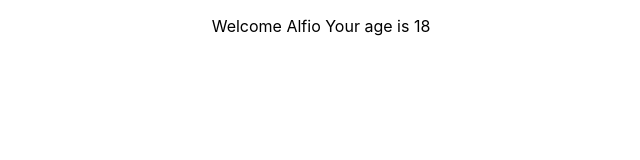
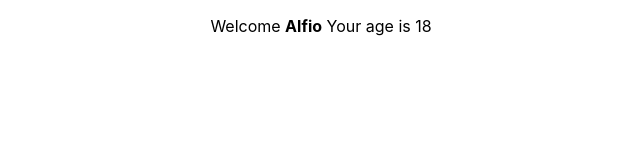
Before and after one commit to GiadaStracqualursi/react-exercises, a React (Create React App) app: page / in a window 1280 px wide. Shown: the top 160 px of the page, without its empty margins (319-959 px from the left). Built offline with nearby package versions, Linux system fonts and the light colour scheme.

Commit message:
tag strong

```diff
--- a/src/App.js
+++ b/src/App.js
@@ -5,7 +5,7 @@ import {Welcome} from './Welcome'
 function App() {
   return (
     <div className="App">
-      <Welcome age={18} />
+      <Welcome name={<strong>Alfio</strong>} age={18} />
     </div>
   );
 }
```
